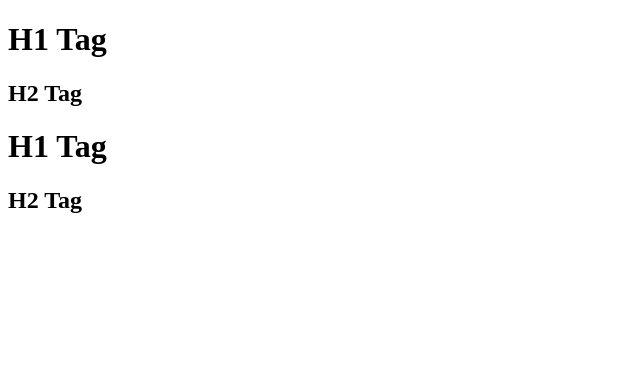
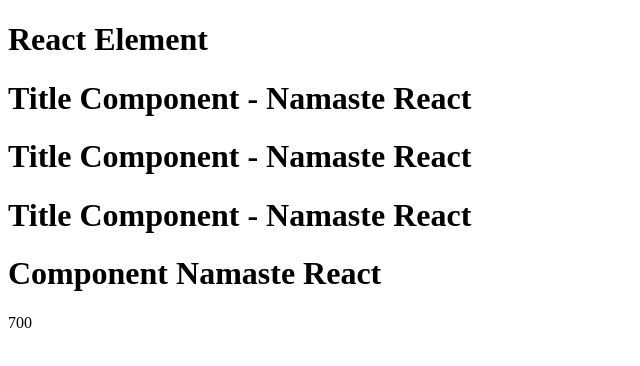
Before and after one commit to prashantdhavale01/namaste-react, a React (Vite) app: page / in a window 1280 px wide. Shown: the top 366 px of the page, without its empty margins (0-640 px from the left). Built offline with nearby package versions, Linux system fonts and the light colour scheme.

Commit message:
Episode-03

```diff
--- a/App.js
+++ b/App.js
@@ -1,16 +1,25 @@
 import React from "react";
 import ReactDOM from "react-dom/client"
 
-const parent = React.createElement("div", {id: "parent"},
-  [React.createElement("div", {id: "child1"}, [
-    React.createElement("h1", {}, "H1 Tag"),
-    React.createElement("h2", {}, "H2 Tag"),
-  ]),
-  React.createElement("div", {id: "child2"}, [
-    React.createElement("h1", {}, "H1 Tag"),
-    React.createElement("h2", {}, "H2 Tag"),
-  ])]
-);
+const reactElement = <h1 id="parent" className="heading">React Element</h1>;
+
+// Function Component - Return react element or JSX
+const Title = () => {
+  return <h1 id="parent" className="heading">Title Component - Namaste React</h1>;
+}
+
+{/* Component Composition */}
+const HeadingComponent = () => {
+  return (
+    <>
+      {reactElement}
+      {Title()} {/* Call function */}
+      <Title/>
+      <Title></Title>
+      <h1 id="parent" className="heading">Component Namaste React</h1>
+      {400+300}
+    </>);
+}
 
 const root = ReactDOM.createRoot(document.getElementById("root"));
-root.render(parent);
+root.render(<HeadingComponent />);
```
Also changed, not shown: 1 other file (tests, documents, lock files or other folders).
